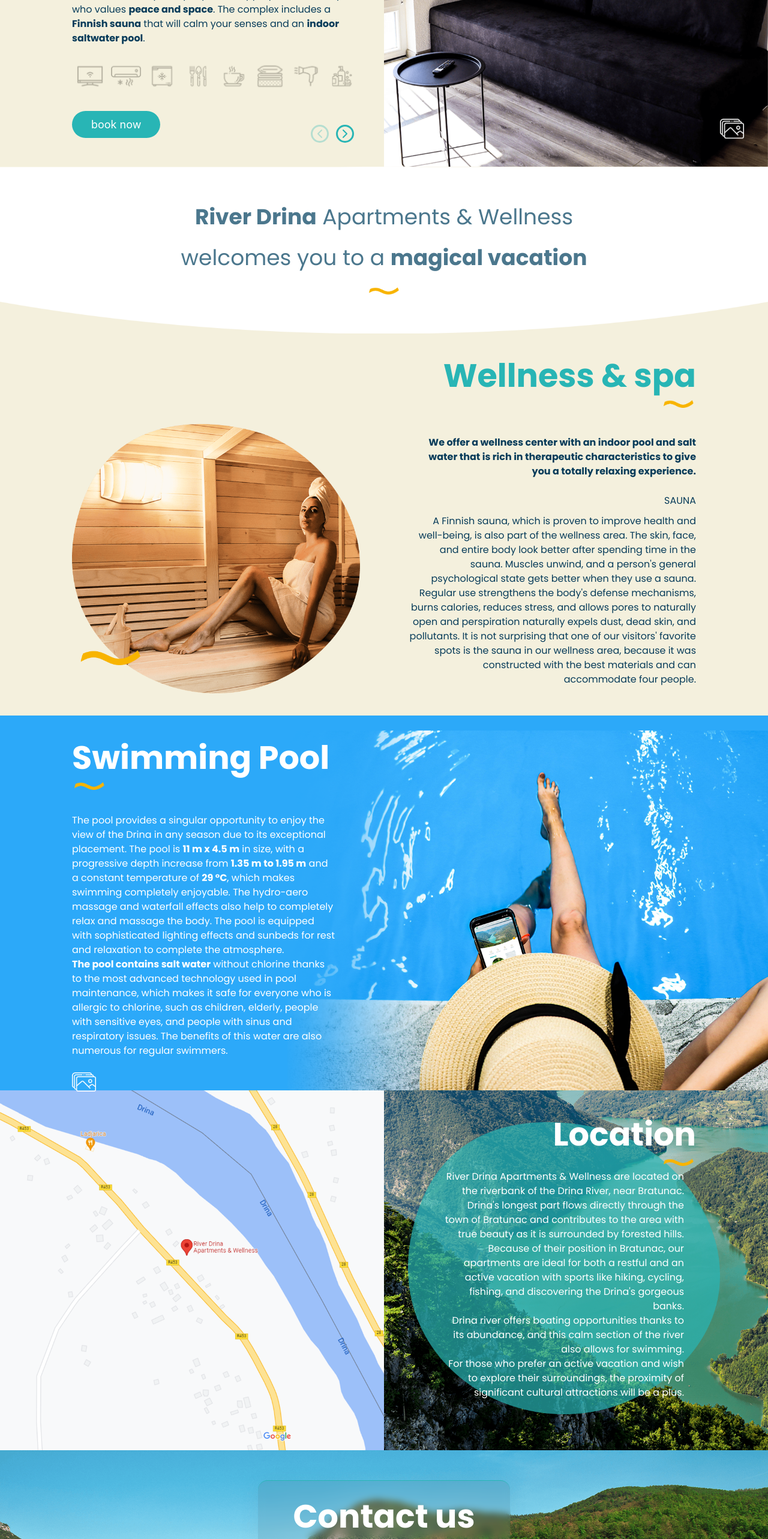
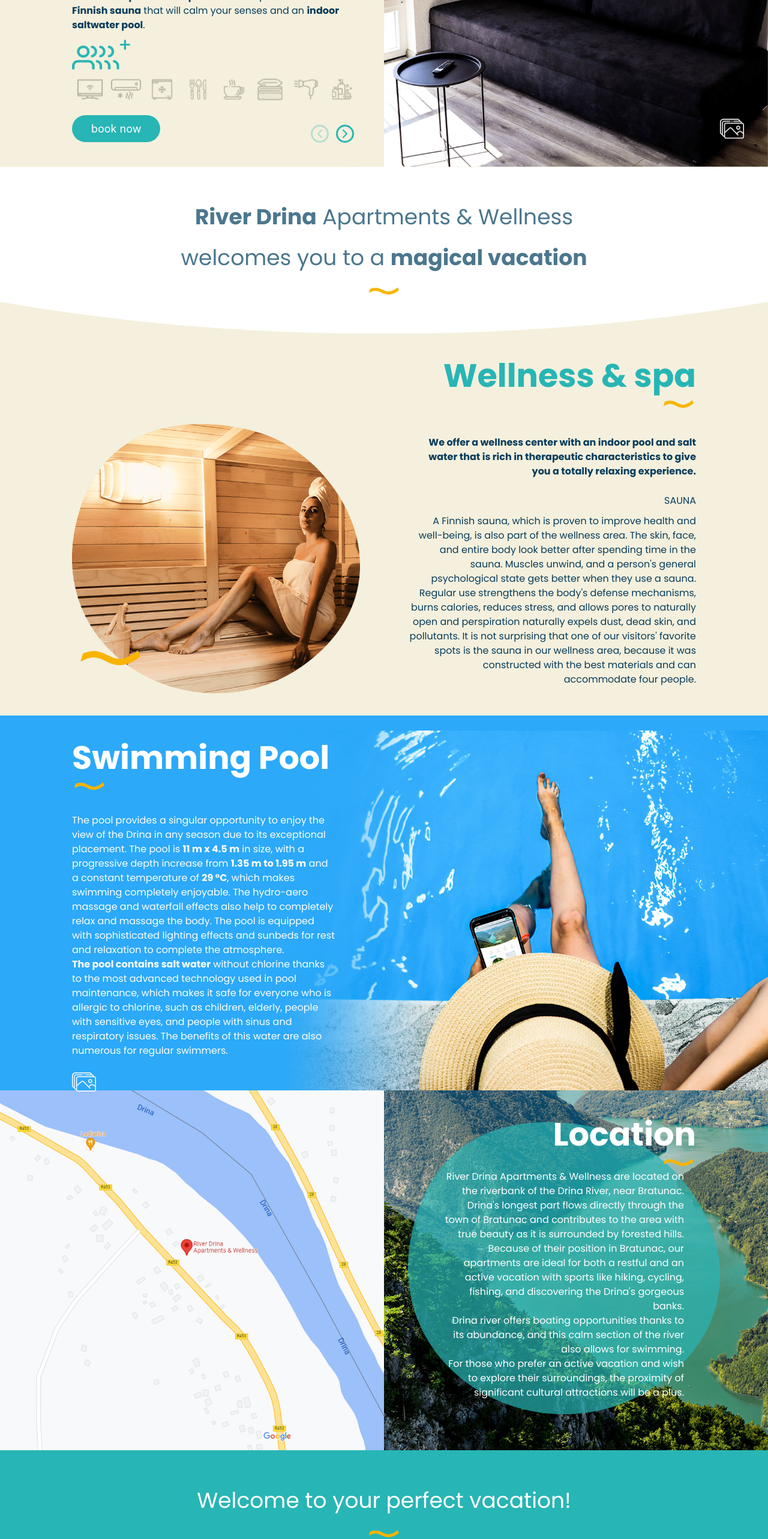
Before and after one commit to ekrehic/River-Drina, a Vue app: page /contact in a window 1280 px wide. Shown: the part 2256-4822 px from the top of the page at 60% size. Built offline with nearby package versions, Linux system fonts and the light colour scheme.

Commit message:
welcome and capacity

```diff
--- a/src/components/LandingPage.vue
+++ b/src/components/LandingPage.vue
@@ -9,6 +9,7 @@
     <wellness/>
     <pool/>
     <location/>
+    <text-block :text="$t(`welcome.text`)"/>
     <contact/>
     <page-footer/>
   </div>
@@ -25,6 +26,7 @@ import Features from "@/components/sections/Features.vue";
 import Apartments from "@/components/sections/Apartments.vue";
 import About from "@/components/sections/About.vue";
 import Quote from "@/components/sections/Quote.vue";
+import TextBlock from "@/components/sections/TextBlock.vue";
 import Wellness from "@/components/sections/Wellness.vue";
 import Pool from "@/components/sections/Pool.vue";
 import Location from "@/components/sections/Location.vue";
@@ -43,6 +45,7 @@ import Contact from "@/components/sections/Contact.vue";
     Location,
     Contact,
     PageFooter,
+    TextBlock,
   }
 })
 class LandingPage extends Vue {
--- a/src/components/sections/Apartments.vue
+++ b/src/components/sections/Apartments.vue
@@ -37,6 +37,10 @@
         <div class="apartment__description p-b-5">
           <p v-html="apartments[currentSlide].description" class="p-b-5"></p>
 <!--          <p v-html="$t('apartments.capacityInfo')" class="p-b-5"></p>-->
+        </div>
+
+        <div class="apartment__capacity">
+          <img :src="apartments[currentSlide].capacity.img" :alt="`Capacity ${apartments[currentSlide].capacity.number} persons`">
         </div>
 
         <div class="apartment__icons p-b-10">
@@ -132,6 +136,10 @@ class Apartments extends Vue {
           require('@/assets/images/gallery/apartment-1/3.jpg'),
           require('@/assets/images/gallery/apartment-1/4.jpg'),
         ],
+        capacity: {
+          img: require('@/assets/images/apartments/capacity_4.png'),
+          number: '4',
+        },
         icons: [
           {
             src: require('@/assets/images/amanities/smart-tv.png'),
@@ -183,6 +191,10 @@ class Apartments extends Vue {
           require('@/assets/images/gallery/apartment-2/6.jpg'),
           require('@/assets/images/gallery/apartment-2/7.jpg'),
         ],
+        capacity: {
+          img: require('@/assets/images/apartments/capacity_4.png'),
+          number: '4',
+        },
         icons: [
           {
             src: require('@/assets/images/amanities/smart-tv.png'),
@@ -232,6 +244,10 @@ class Apartments extends Vue {
           require('@/assets/images/gallery/apartment-3/4.jpg'),
           require('@/assets/images/gallery/apartment-3/5.jpg'),
         ],
+        capacity: {
+          img: require('@/assets/images/apartments/capacity_2.png'),
+          number: '2',
+        },
         icons: [
           {
             src: require('@/assets/images/amanities/smart-tv.png'),
@@ -475,6 +491,16 @@ export default Apartments;
         }
       }
 
+      .apartment__capacity {
+        img {
+          height: 50px;
+
+          @media screen and (max-width: 768px) {
+            height: 35px;
+          }
+        }
+      }
+
       .apartment__icons {
         display: flex;
 
--- /dev/null
+++ b/src/components/sections/TextBlock.vue
@@ -0,0 +1,64 @@
+<template>
+    <div class="text-block">
+      <div class="section">
+        <h3 class="has-wave-centered">
+          <span v-html="text" class="text"></span>
+          <span>
+            <img class="wave" src="@/assets/images/wave-yellow.png" alt="Yellow river drina wave"/>
+          </span>
+        </h3>
+      </div>
+    </div>
+</template>
+
+<script lang="ts">
+import Vue from 'vue';
+import {Component, PropSync} from 'vue-property-decorator';
+
+@Component
+class TextBlock extends Vue {
+
+  @PropSync('text', {required: true})
+
+  created(){}
+
+}
+
+export default TextBlock;
+</script>
+
+<style lang="scss">
+.text-block {
+  display: flex;
+  flex-direction: column;
+  justify-content: center;
+  align-items: center;
+  background: #28B5B5;
+  padding: 20px 0;
+
+  h3 {
+    text-align: center;
+    color: #ffffff;
+    max-width: 800px;
+    line-height: 68px;
+
+    .text {
+      padding-bottom: 15px;
+    }
+
+    @media (min-resolution: 108dpi) {
+      line-height: 64px;
+    }
+
+    @media screen and (max-width: 1024px) {
+      line-height: 58px;
+    }
+
+    @media screen and (max-width: 768px) {
+      line-height: 52px;
+    }
+
+  }
+
+}
+</style>
--- a/src/constants/locales/ba.ts
+++ b/src/constants/locales/ba.ts
@@ -75,6 +75,9 @@ same kupače, višestruke.</span>`,
         <span class="is-block">Svojim bogatstvom Drina nudi mogućnost vožnje čamcem, ali i uživanja u kupanju u ovom kraju pitome rijeke.</span>
         Blizina važnih kulturnih destinacija zadovoljit će i one koji su željni aktivnog odmora i upoznavanja okružja u kojima provode svoj odmor.`,
     },
+    welcome: {
+        text: `Dobrodošli na vaš savršeni odmor.`,
+    },
     contact: {
         contactUs: `Kontaktiraj nas`,
         bookNow: 'Bukiraj',
--- a/src/constants/locales/en.ts
+++ b/src/constants/locales/en.ts
@@ -59,6 +59,9 @@ const en = {
         Drina river offers boating opportunities thanks to its abundance, and this calm section of the river also allows for swimming.
         <span class="is-block">For those who prefer an active vacation and wish to explore their surroundings, the proximity of significant cultural attractions will be a plus.</span>`,
     },
+    welcome: {
+      text: `Welcome to your perfect vacation!`,
+    },
     contact: {
         contactUs: `Contact us`,
         bookNow: 'Book now',
```
Also changed, not shown: src/assets/images/apartments/capacity_2.png (added), src/assets/images/apartments/capacity_4.png (added).
